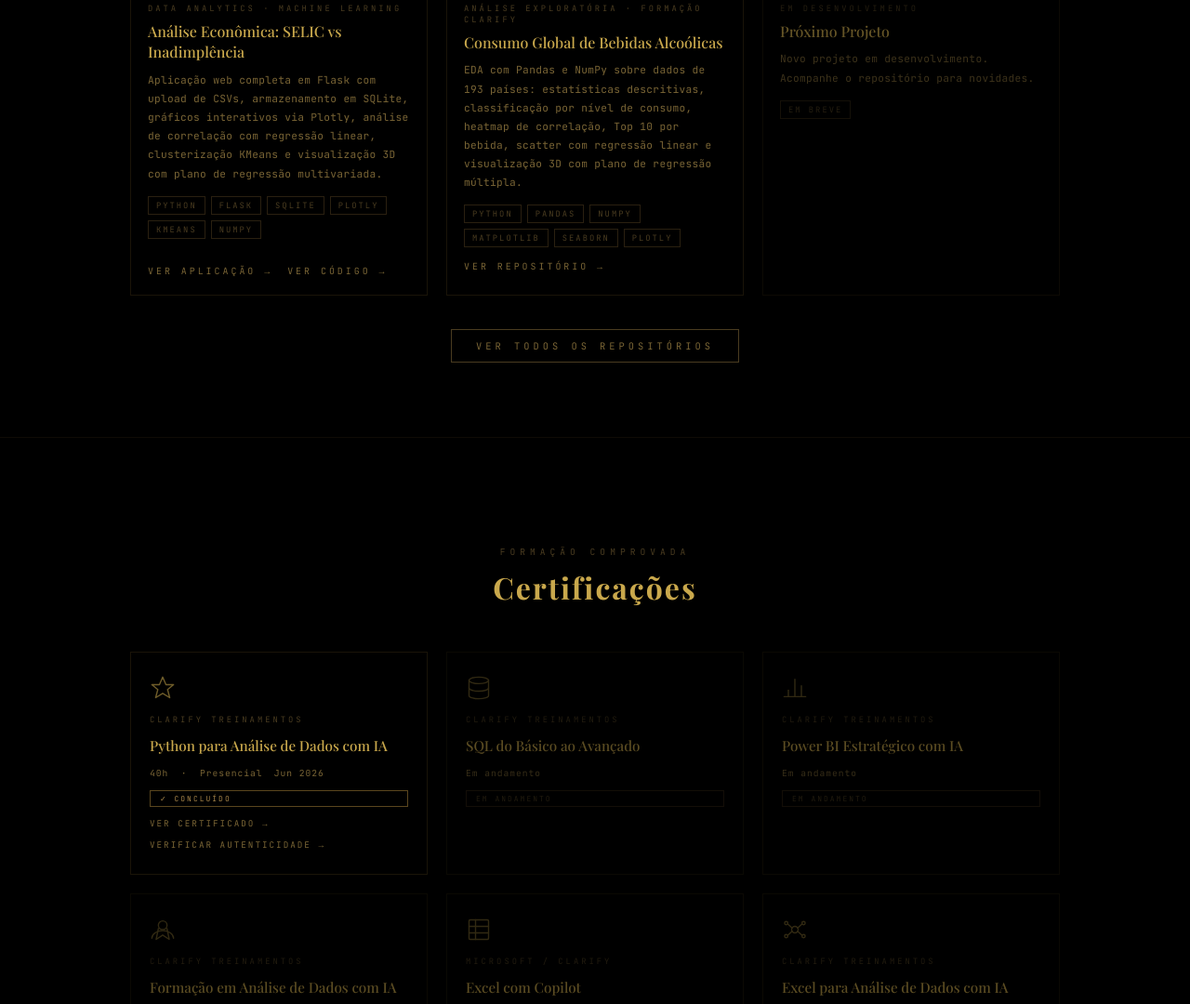
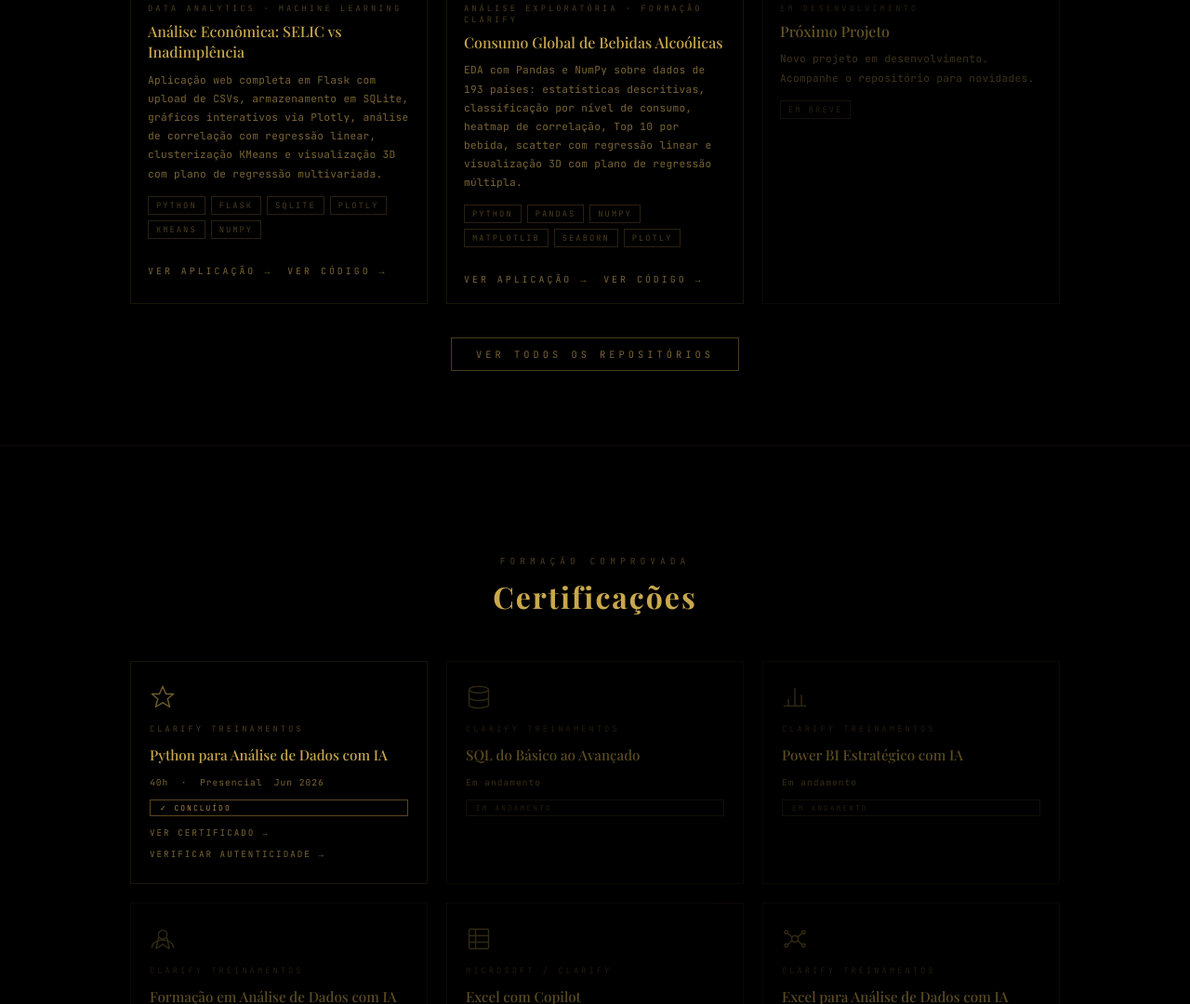
Before and after one commit to ViniciusBrandaoo/ViniciusBrandaoo.github.io, a plain HTML site: page index.html in a window 1280 px wide. Shown: the part 2782-3862 px from the top of the page at 93% size. Drawn offline with nearby package versions, Linux system fonts and the light colour scheme; a web font is replaced by a local one.

Commit message:
Revise project links in index.html
Updated project links and added a new application link.

```diff
--- a/index.html
+++ b/index.html
@@ -333,7 +333,10 @@ h1{font-family:'Playfair Display';font-size:3rem;letter-spacing:3px;color:var(--
         <div class="proj-stack">
           <span class="tag">Python</span><span class="tag">Pandas</span><span class="tag">NumPy</span><span class="tag">Matplotlib</span><span class="tag">Seaborn</span><span class="tag">Plotly</span>
         </div>
-        <a class="proj-link" href="https://github.com/ViniciusBrandaoo/python_clarify/blob/main/bebidinhas.py" target="_blank">Ver repositório →</a>
+        <div style="display:flex;gap:16px;flex-wrap:wrap;margin-top:14px;">
+          <a class="proj-link" href="https://drink-scope-global-beverage-analytics-dashboar--viniciusBranda0.replit.app" target="_blank">Ver aplicação →</a>
+          <a class="proj-link" href="https://github.com/ViniciusBrandaoo/python_clarify/blob/main/bebidinhas.py" target="_blank">Ver código →</a>
+        </div>
       </div>
     </div>
     <div class="proj-card" style="opacity:.5;">
```
